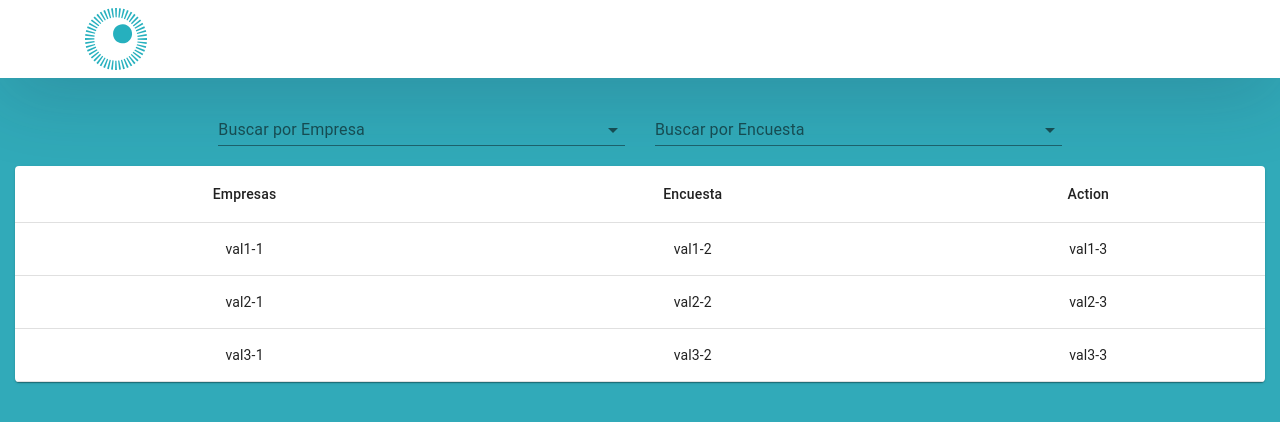
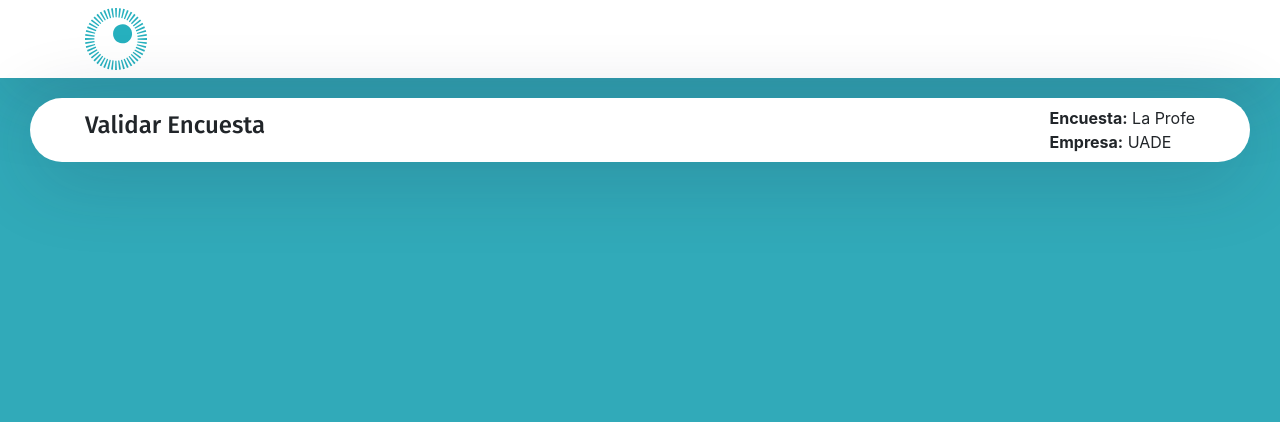
Before and after one commit to 39208750/API, a React (Create React App) app: page /Form in a window 1280 px wide. Shown: the top 422 px of the page. Built offline with nearby package versions, Linux system fonts and the light colour scheme.

Commit message:
validator

```diff
--- a/src/App.css
+++ b/src/App.css
@@ -42,6 +42,13 @@
   width:50%
 }
 
+.mainData {
+  margin-top: 20px;
+  border-radius: 40px;
+  margin-left: 30px;
+  margin-right: 30px;
+}
+
 .inlineDisplay {
   display: inline;
 }
--- a/src/components/Validator/FormContainer.js
+++ b/src/components/Validator/FormContainer.js
@@ -0,0 +1,27 @@
+import React, { Component } from 'react';
+import ValidatorForm from "./ValidatorForm"
+class FormContainer extends Component {
+    constructor(props) {
+        super(props);
+        this.state = {
+            formData: props.formData,
+        }
+    }
+
+    render() {
+        return (
+            <div>
+                {this.state.formData.map((data, index) => {
+                    // <div key={index}>
+                    //     <h3>{data.question}</h3>
+                    //     <p>{data.answer}</p>
+                    //     <p>{data.comment}</p>
+                    // </div>
+                })}
+            </div>
+        );
+    }
+}
+
+
+export default FormContainer;
--- a/src/components/Validator/MainData.js
+++ b/src/components/Validator/MainData.js
@@ -0,0 +1,39 @@
+import React, { Component } from 'react';
+import { BrowserRouter as Router } from "react-router-dom";
+import TextField from '@material-ui/core/TextField';
+import Autocomplete from '@material-ui/lab/Autocomplete';
+
+class MainData extends Component {
+    constructor(props) {
+        super(props);
+        this.state = {
+            encuestaName: props.encuestaName,
+            empresaName: props.empresaName
+        }
+    }
+
+    render() {
+        return (
+            <nav className="navbar navbar-expand-lg navbar-light mainData">
+                <div className="container">
+                    <div className="collapse navbar-collapse" id="navbarTogglerDemo02">
+                        <h4>Validar Encuesta</h4>
+                        <ul className="navbar-nav ml-auto" style={{ flexDirection: 'column' }}>
+                            <li className="nav-item">
+                                <b>Encuesta:</b> {this.props.encuestaName}
+                            </li>
+                            <li className="nav-item">
+                                <b>Empresa:</b> {this.props.empresaName}
+                            </li>
+                        </ul>
+
+                    </div>
+                </div>
+            </nav>
+
+        );
+    }
+}
+
+
+export default MainData;
--- a/src/components/Validator/Validator.js
+++ b/src/components/Validator/Validator.js
@@ -3,12 +3,33 @@ import { BrowserRouter as Router } from "react-router-dom";
 import Header from '../header'
 import MainData from './MainData'
 import FormContainer from './FormContainer'
+
+
+
 class Validator extends Component {
+    empresaName = 'UADE'
+    encuestaName = 'La Profe'
+    formData = [
+        {
+            quetion: 'Pregunta1',
+            answer: 'Respuesta1',
+            comment: 'Comentario1'
+        },
+        {
+            quetion: 'Pregunta2',
+            answer: 'Respuesta2',
+            comment: 'Comentario2'
+        }
+    ]
     render() {
         return (
             <Router>
                 <div>
                     <Header />
+                </div>
+                <div>
+                    <MainData empresaName={this.empresaName} encuestaName={this.encuestaName} />
+                    <FormContainer formData= {this.formData}/>
                 </div>
             </Router >
         );
@@ -16,4 +37,4 @@ class Validator extends Component {
 }
 
 
-export default Home;
+export default Validator;
--- a/src/components/Validator/ValidatorForm.js
+++ b/src/components/Validator/ValidatorForm.js
@@ -0,0 +1,37 @@
+
+
+import React, { Component } from 'react';
+
+class ValidatorForm extends Component {
+    constructor(props) {
+        super(props);
+        this.state = {
+            question: props.question,
+            answer: props.answer,
+            comments: props.comments
+        }
+    }
+
+    render() {
+        return (
+            <div>
+                <div className="form-group">
+                    <label>Pregunta</label>
+                    <input className="form-control inlineDisplay" value={this.state.question} disabled={true}/>
+                </div>
+                <div className="form-group">
+                    <label>Respuesta</label>
+                    <input className="form-control inlineDisplay" value={this.state.answer} disabled={true}/>
+                </div>
+                <div className="form-group">
+                    <label>Comentario</label>
+                    <input className="form-control inlineDisplay" value={this.state.comments} disabled={true}/>
+                </div>
+            </div>
+
+        );
+    }
+}
+
+
+export default ValidatorForm;
--- a/src/index.js
+++ b/src/index.js
@@ -4,11 +4,12 @@ import { BrowserRouter } from "react-router-dom";
 import "./index.css";
 import App from "./App";
 import Home from "./components/home/home"
+import Validator from "./components/Validator/Validator"
 import * as serviceWorker from "./serviceWorker";
 
 ReactDOM.render(
     <BrowserRouter>
-        < Home />
+        < Validator />
     </BrowserRouter>,
     document.getElementById("root")
 );
```
Lines whose indentation alone changed are shown as unchanged.
